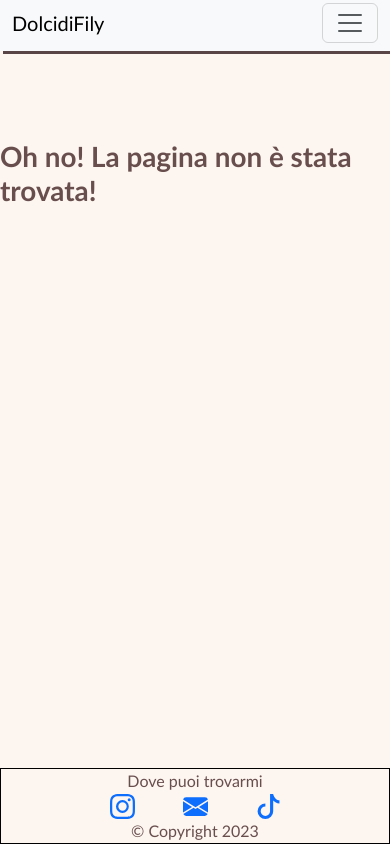
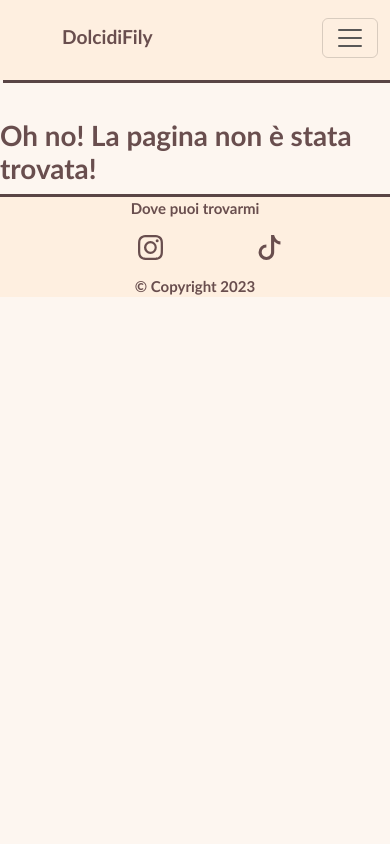
Before and after one commit to daniloromano5932/le-mie-pietanze-dolci, a React (Create React App) app: page /error in a window 390 px wide. Built offline with nearby package versions, Linux system fonts and the light colour scheme.

Commit message:
cleaned-css,expanded-responsivness

```diff
--- a/src/components/Card.js
+++ b/src/components/Card.js
@@ -5,8 +5,8 @@ function CardApri(props) {
   return (
     <Card className="d-flex" onClick={() => props.handleClick(props.data)}>
       <Link to={props.data.href} className="card-link">
-        <Card.Title>{props.data.name}</Card.Title>
         <Card.Body>
+          <Card.Title>{props.data.name}</Card.Title>
           <Card.Img
             className="card-img"
             variant="bottom"
--- a/src/components/Card.jsx
+++ b/src/components/Card.jsx
@@ -1,7 +1,7 @@
 import { Link } from "react-router-dom";
 import { Card } from "react-bootstrap";
 
-function CardApri(props) {
+function CakeCard(props) {
   return (
     <Card className="d-flex" onClick={() => props.handleClick(props.data)}>
       <Link to={props.data.href} className="card-link">
@@ -19,4 +19,4 @@ function CardApri(props) {
   )
 }
 
-export default CardApri;
+export default CakeCard;
--- a/src/components/Footer.js
+++ b/src/components/Footer.js
@@ -3,26 +3,23 @@ import Row from 'react-bootstrap/Row';
 import Col from 'react-bootstrap/Col';
 import Stack from 'react-bootstrap/Stack';
 
-import { email, instagram, tiktok } from "../svg";
+import { instagram, tiktok } from "../svg";
 
 
 function Footer() {
   const today = new Date();
 
   return (
-    <Container fluid className='footer fixed-bottom'>
+    <Container fluid className='footer' id='footer'>
       <Row>
-        <Col>Dove puoi trovarmi</Col>
+        <Col className='justify-content-center'>Dove puoi trovarmi</Col>
       </Row>
-      <Row xs="auto" className='justify-content-center'>
-        <Stack direction="horizontal" gap={5} className={"socialMedia"}>
-          <Col ><a href={instagram.href} target="_blank" rel="noreferrer"
+      <Row xs="auto" className='justify-content-center media'>
+          <Col className='justify-content-center'><a href={instagram.href} target="_blank" rel="noreferrer"
             title="Instagram filyguarrera">{instagram.svg}</a></Col>
-          <Col><a href={email.href}>{email.svg}<i className={"bi bi-envelope-fill"}></i></a></Col>
-          <Col><a href={tiktok.href} target="_blank" rel="noreferrer">
+          <Col className='justify-content-center'><a href={tiktok.href} target="_blank" rel="noreferrer">
             {tiktok.svg}<i className={"bi bi-tiktok"}></i>
           </a></Col>
-        </Stack>
       </Row>
       <Row>
         <Col>© Copyright {today.getFullYear()}</Col>
--- a/src/index.css
+++ b/src/index.css
@@ -1,13 +1,17 @@
 /*ELEMENTS */
-
-.me-auto, .aa {
-  color: aliceblue !important;
-}
 
 body {
   font-family: 'Gill Sans', 'Gill Sans MT', Calibri, 'Trebuchet MS', sans-serif;
   background-color: #FDF6F0;
   color: #694E4E;
+}
+
+a {
+  color: #694E4E;
+}
+
+a:hover {
+  color: #9E7676;
 }
 
 h1,
@@ -25,19 +29,27 @@ h6 {
   color: #815B5B;
 }
 
-.text {
-  background-color: aqua;
+/*CATEGORY*/
+
+.colored-section {
+  font-family: 'Gill Sans', 'Gill Sans MT', Calibri, 'Trebuchet MS', sans-serif;
 }
 
-.text2 {
-  margin-left: 400px;
+.title {
+  margin-top: 100px;
+  margin-bottom: 50px;
+  color: #502d10;
+  text-align: center;
 }
 
-/*NAVBAR*/
+.title-img {
+  width: 800px;
+  height: 600px;
+  object-fit: contain;
+}
 
-.colored-section {
-  padding-top: 50px;
-  font-family: 'Gill Sans', 'Gill Sans MT', Calibri, 'Trebuchet MS', sans-serif;
+.title-section {
+  background-image: linear-gradient(#594545,#FFF8EA);
 }
 
 .card-title {
@@ -48,110 +60,65 @@ h6 {
   padding-top: 50px;
 }
 
-.category-title {
-  text-align: center;
+.total-cakes {
+  margin-left: 80%
 }
 
-.title {
-  margin-top: 100px;
-  margin-bottom: 50px;
-}
-
-.collapsed {
-  color: #FFF8EA !important;
-}
-
-.container-fluid2 {
-  margin-top: 100px;
-}
-
-
+/*NAVBAR*/
 
 .navbar {
   padding-top: 0.2rem;
   top: 0;
   box-shadow: 3px 3px #594545;
+  background-color:#feefe0 !important;
 }
 
-.total-cakes {
-  margin-left: 80%
-}
-
-.title-img {
-  width: 800px;
-  height: 600px;
-  object-fit: contain;
-}
-
-.title-section {
-    background-image: linear-gradient(#594545,#FFF8EA);
-}
-
-.title-img2 {
-  margin-top: 55px;
-  margin-left: 300px;
-  width: 700px;
-}
-
-.img-container {
-  padding: 0px;
-}
-
-.home-page-img {
-  width: 500px;
-  height: 500px;
-  object-fit: cover;
-}
-
-
-
-/* .navbar-brand {
-  font-family: 'Gill Sans', 'Gill Sans MT', Calibri, 'Trebuchet MS', sans-serif;
+ .navbar-brand, .nav-link {
   font-size: 25px;
   font-weight: bold;
-  color: #FFF8EA !important;
   margin-right: 20px;
   margin-left: 50px !important;
   transition: transform .2s;
-} */
+}
 
-/* .navbar-logo {
-  font-family: 'Gill Sans', 'Gill Sans MT', Calibri, 'Trebuchet MS', sans-serif;
-  font-size: 2.5rem;
-  font-weight: bold;
-  color: #FFF8EA;
-  margin-left: 300px;
-  margin-top: 20px;
-  margin-bottom: 20px;
-} */
+.navbar a {
+  color: #694E4E;
+  margin: 15px;
+  font-size:larger
+}
 
-/* .navbar-brand:hover {
+.navbar-brand:hover {
+  transform: scale(1.5);
+}
+
+.navbar-brand:hover {
   text-shadow: 2px 2px 9px #F5C6AA;
   color: #9E7676;
-} */
-
-/* .navbar-nav {
-  margin-right: 30%;
-  margin-left: 60%;
-  width: 600px;
-} */
-
-/* .navbar a {
-  color: #694E4E;
-  margin: 15px;
-} */
-
-.search h1 {
-  margin-bottom: 50px;
 }
 
-/* .navbar-toggler {
-  margin-right: 10%;
-} */
+.nav-link:hover {
+  text-shadow: 2px 2px 9px #F5C6AA;
+  color: #9E7676;
+}
 
-/* .navbar-brand:hover {
-  transform: scale(1.5);
-} */
+/*FOOTER*/
+
+.footer {
+  text-align: center;
+  position:static;
+  background-color: #feefe0;
+  bottom: 0 !important;
+  border-top: solid 3px #594545;
+  font-size: 15px;
+  font-weight: bold;
+}
+
+.media {
+  margin-top: 15px;
+  margin-bottom: 15px;
+  text-align: center;
+  color: #694E4E;
+}
 
 .no-results {
   height: 200px;
@@ -171,23 +138,20 @@ img {
   object-fit: cover;
 }
 
-.pic_size {
-  object-fit: contain;
-}
-
 /*CAKEINFO*/
 
 .pop-text {
   font-size: large;
 }
 
-.modal-content {
-  width: fit-content;
-  height: fit-content;
+.cake-info {
+  height: 100%;
 }
 
-.cake-info {
-  height: 100%;
+/*SEARCH */
+
+.search h1 {
+  margin-bottom: 50px;
 }
 
 .search {
@@ -195,138 +159,58 @@ img {
   width: 1320px;
 }
 
-.title-image {
-  object-fit: cover;
-  width: 900px;
-  height: 600px;
-  margin-left: 400px;
-  object-fit: cover !important;
-}
-
-.features-title {
-  font-weight: bold;
-  font-size: 1.5rem;
-  padding-top: 20px;
-  margin-bottom: 30px;
-}
-
 /*CARDS*/
 
-.feature {
-  margin-top: 30px;
-  text-align: center;
-  color: #594545;
-}
-
-.text-center {
-  margin-top: 100px;
-  margin-bottom: 50px;
-}
-
-.row1 {
-  margin-top: 30px;
-}
-
-.row2 {
-  margin-top: 30px;
-}
-
-.features {
-  margin-top: 100px;
-  margin-bottom: 30px;
-}
-
-.row1,
-.row2 {
-  background-image: linear-gradient(#FFF8EA, #594545);
-}
-
 .card {
-  border: 2px solid #694E4E;
-  box-shadow: 0 0 4px 4px #694E4E;
   background-color: #FDF6F0;
   color: #694E4E;
   margin-bottom: 50px;
   margin-right: 0px !important;
 }
 
+.card:hover {
+  box-shadow: 0 0 1px 1px #594545;
+}
+
+/*HOMEPAGE*/
+
+.home-container {
+  margin-top: 50px;
+}
+
+.home-row {
+  height: 500px;
+}
+
+.home-col {
+  align-items: center;
+}
+
+.home-text {
+  text-align: center;
+}
+
+/*Footer*/
 
 
-.btn:hover {
-  background-color: #594545;
-  box-shadow: 0 0 5px 5px #F5C6AA !important;
-  color: #FDF6F0;
-  position: relative;
-  bottom: 2px;
-  left: 2px;
-
-}
-
-.btn {
-  background-color: antiquewhite;
-  margin-top: 10px;
-  color: #594545;
-  padding-left: 0;
-  padding-right: 0;
-  width: 150px;
-}
-
-.card:hover {
-  box-shadow: 0 0 10px 10px #594545;
-  background-color: #FAE8D5;
-  position: relative;
-  bottom: 2px;
-  left: 2px;
-}
-
-/*FOOTER*/
-
-/* .footer {
-  background-color: #594545 !important;
-  box-shadow: 0 0 3px 3px #594545;
-  padding-top: 1px;
-  text-align: center;
-  bottom: 0;
-  position: fixed;
-} */
-
-.footer {
-  text-align: center;
-  border: 1px solid black;
-}
 
 .card-link {
   text-decoration: none;
   color: #694E4E;
-
 }
-
-
-
-
-/* .copyright {
-  margin-top: 20px;
-  color: #FFF8EA;
-  font-size: large;
-text-align: center;
-border: solid 1px red;
-
-} */
 
 .error-message {
   margin-top: 10%;
 }
 
+/*Pagination*/
+
 .page-link {
-  color: #FFF8EA;
+  color: #694E4E;
+  background-color: #FDF6F0;
+}
+
+.active>.page-link {
+  color: #FDF6F0;
   background-color: #694E4E;
 }
-
-/* .page-item :hover {
-  color: red
-} */
-
-.active>.page-link {
-  color: #694E4E;
-  background-color: #FFF8EA;
-}
--- a/src/pages/Categories.js
+++ b/src/pages/Categories.js
@@ -6,7 +6,7 @@ function Categories() {
   return (
     <div className="test">
       <Container className="colored-section">
-        <Row lg={4} xl={4} md={4} xxl={4} className="categories-cards align-items-center justify-content-center">
+        <Row lg={4} md={2} sm={1} xs={1}  className="categories-cards align-items-center justify-content-center">
           {HomePageCategories.map((category) => (
             <Col key={category.id}>
               <Card
--- a/src/svg.js
+++ b/src/svg.js
@@ -11,14 +11,6 @@ export const instagram = {
   href: "https://www.instagram.com/filyguarrera/"
 }
 
-export const email = {
-  svg: <svg xmlns="http://www.w3.org/2000/svg"
-    width="25" height="25" fill="currentColor" className="bi bi-envelope-fill navbar-brand" viewBox="0 0 16 16">
-    <path
-      d="M.05 3.555A2 2 0 0 1 2 2h12a2 2 0 0 1 1.95 1.555L8 8.414.05 3.555ZM0 4.697v7.104l5.803-3.558L0 4.697ZM6.761 8.83l-6.57 4.027A2 2 0 0 0 2 14h12a2 2 0 0 0 1.808-1.144l-6.57-4.027L8 9.586l-1.239-.757Zm3.436-.586L16 11.801V4.697l-5.803 3.546Z" />
-  </svg>,
-  href: "mailto:filippinaguarrera@gmail.com"
-}
 export const tiktok = {
   svg: <svg xmlns="http://www.w3.org/2000/svg" width="25" height="25" fill="currentColor" className={"bi bi-tiktok navbar-brand"}
     viewBox="0 0 16 16">
@@ -27,6 +19,7 @@ export const tiktok = {
   </svg>,
   href: "https://www.tiktok.com/@perlinainaina"
 }
+
 export const house_heart = <svg xmlns="http://www.w3.org/2000/svg" width="70" height="70" fill="currentColor" className="bi bi-house-heart" viewBox="0 0 16 16">
   <path d="M8 6.982C9.664 5.309 13.825 8.236 8 12 2.175 8.236 6.336 5.309 8 6.982Z" />
   <path d="M8.707 1.5a1 1 0 0 0-1.414 0L.646 8.146a.5.5 0 0 0 .708.707L2 8.207V13.5A1.5 1.5 0 0 0 3.5 15h9a1.5 1.5 0 0 0 1.5-1.5V8.207l.646.646a.5.5 0 0 0 .708-.707L13 5.793V2.5a.5.5 0 0 0-.5-.5h-1a.5.5 0 0 0-.5.5v1.293L8.707 1.5ZM13 7.207V13.5a.5.5 0 0 1-.5.5h-9a.5.5 0 0 1-.5-.5V7.207l5-5 5 5Z" />
```
Also changed, not shown: src/pages/Home.js (+34 -28 lines).
